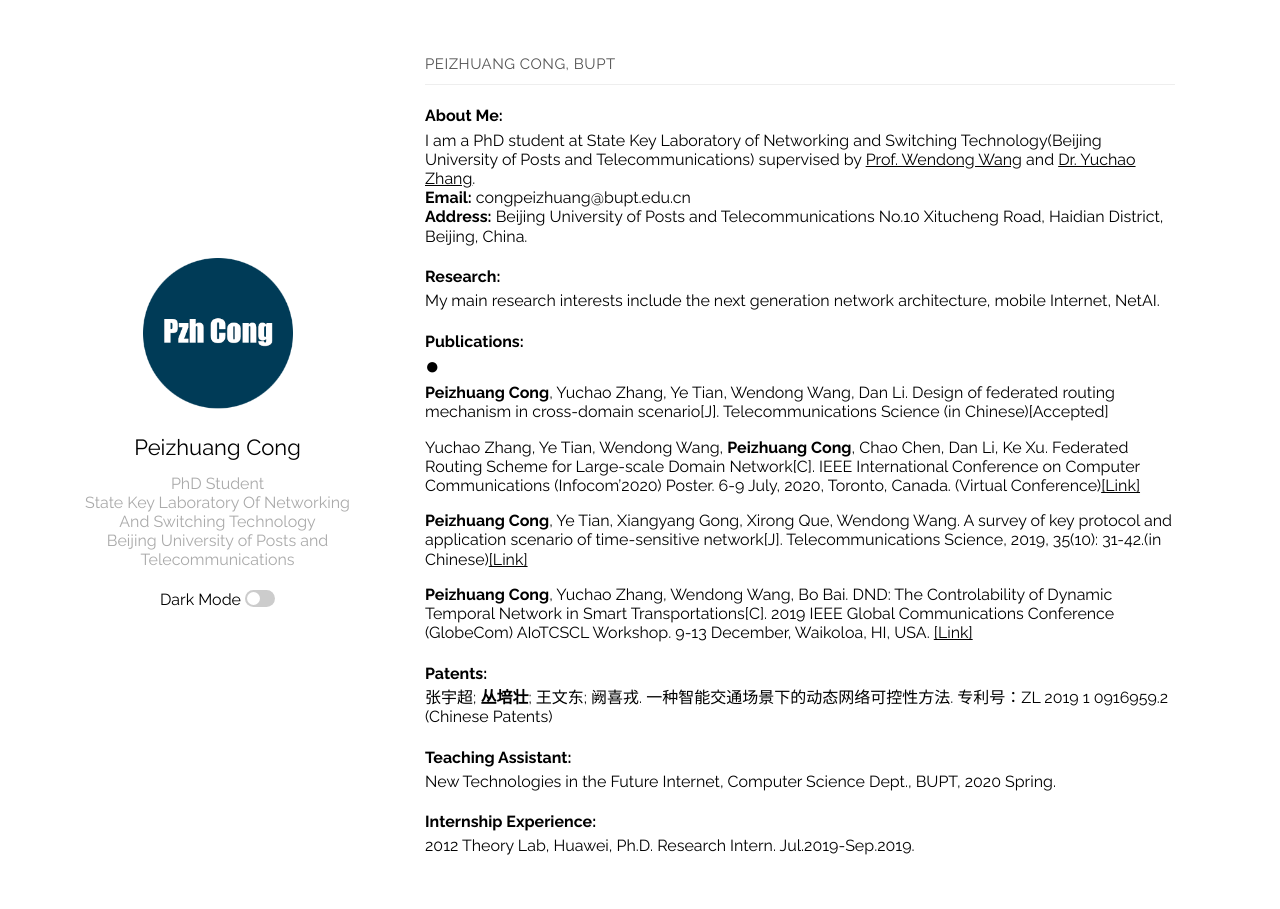
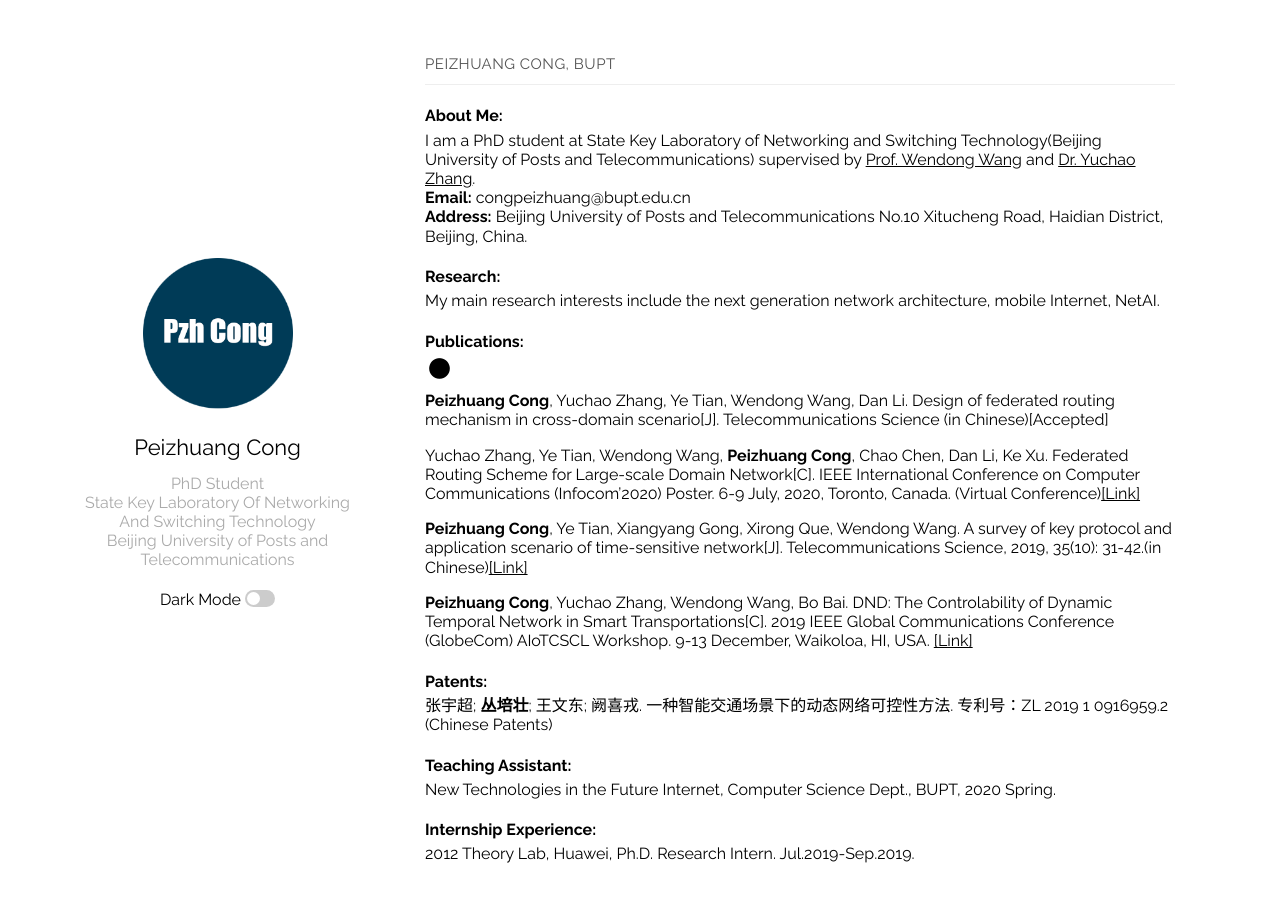
Before and after one commit to congpeizhuang/congpeizhuang.github.io, a Jekyll site: the page built from index.md, in a window 1280 px wide. Built offline with Jekyll 4.4.1, drawn with Linux system fonts in a browser that asks for light colours.

Commit message:
Update index.md

```diff
--- a/index.md
+++ b/index.md
@@ -10,7 +10,7 @@ I am a PhD student at State Key Laboratory of Networking and Switching Technolog
 My main research interests include the next generation network architecture, mobile Internet, NetAI.
 
 #### Publications:
-<font size=5>●</font> **Peizhuang Cong**, Yuchao Zhang, Ye Tian, Wendong Wang, Dan Li. Design of federated routing mechanism in cross-domain scenario[J]. Telecommunications Science (in Chinese)[Accepted]
+<font size=7>●</font> **Peizhuang Cong**, Yuchao Zhang, Ye Tian, Wendong Wang, Dan Li. Design of federated routing mechanism in cross-domain scenario[J]. Telecommunications Science (in Chinese)[Accepted]
 
 Yuchao Zhang, Ye Tian, Wendong Wang, **Peizhuang Cong**, Chao Chen, Dan Li, Ke Xu. Federated Routing Scheme for Large-scale Domain Network[C]. IEEE International Conference on Computer Communications (Infocom'2020) Poster. 6-9 July, 2020, Toronto, Canada. (Virtual Conference)[[Link]](https://ieeexplore.ieee.org/abstract/document/9162750)
 
```
